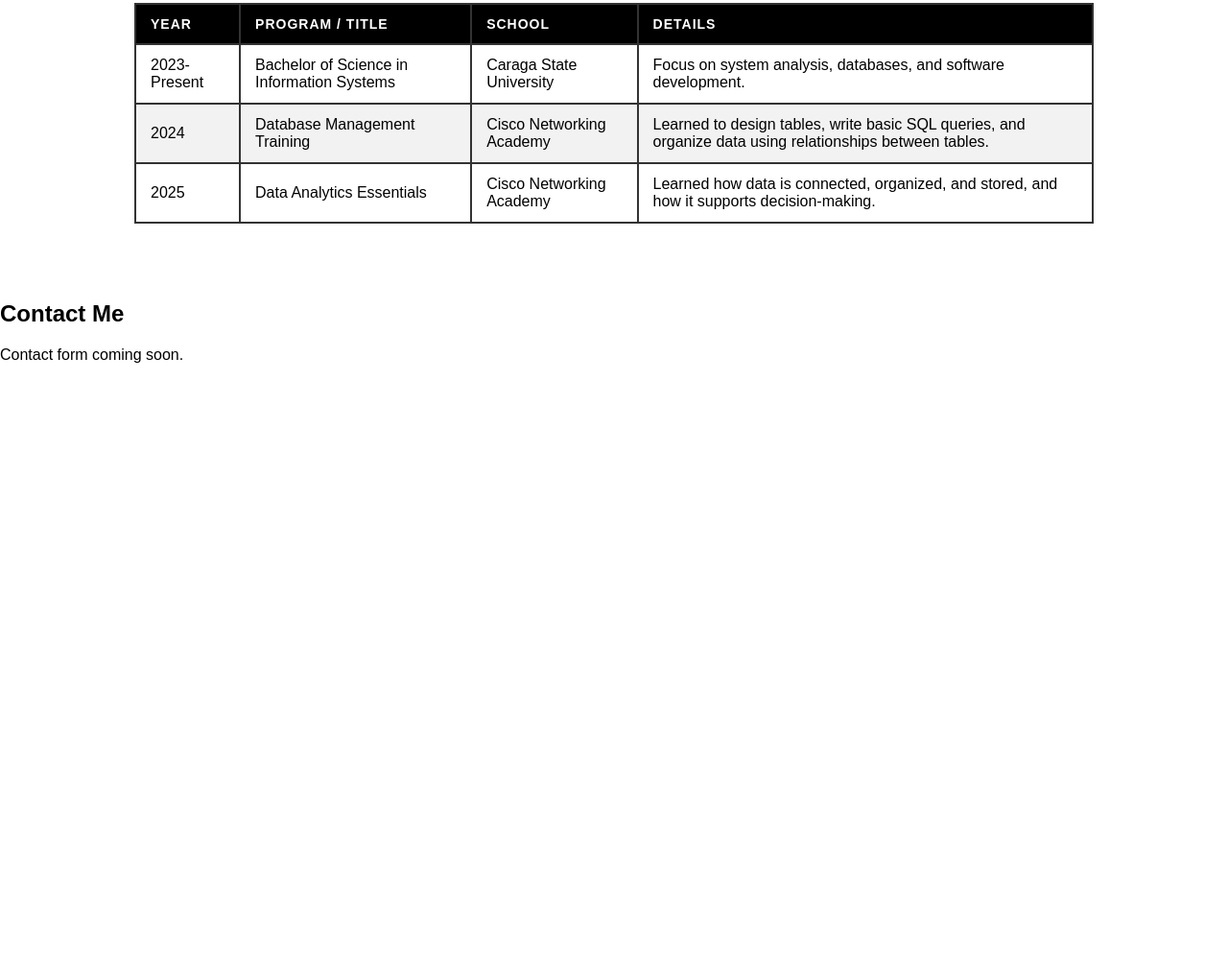
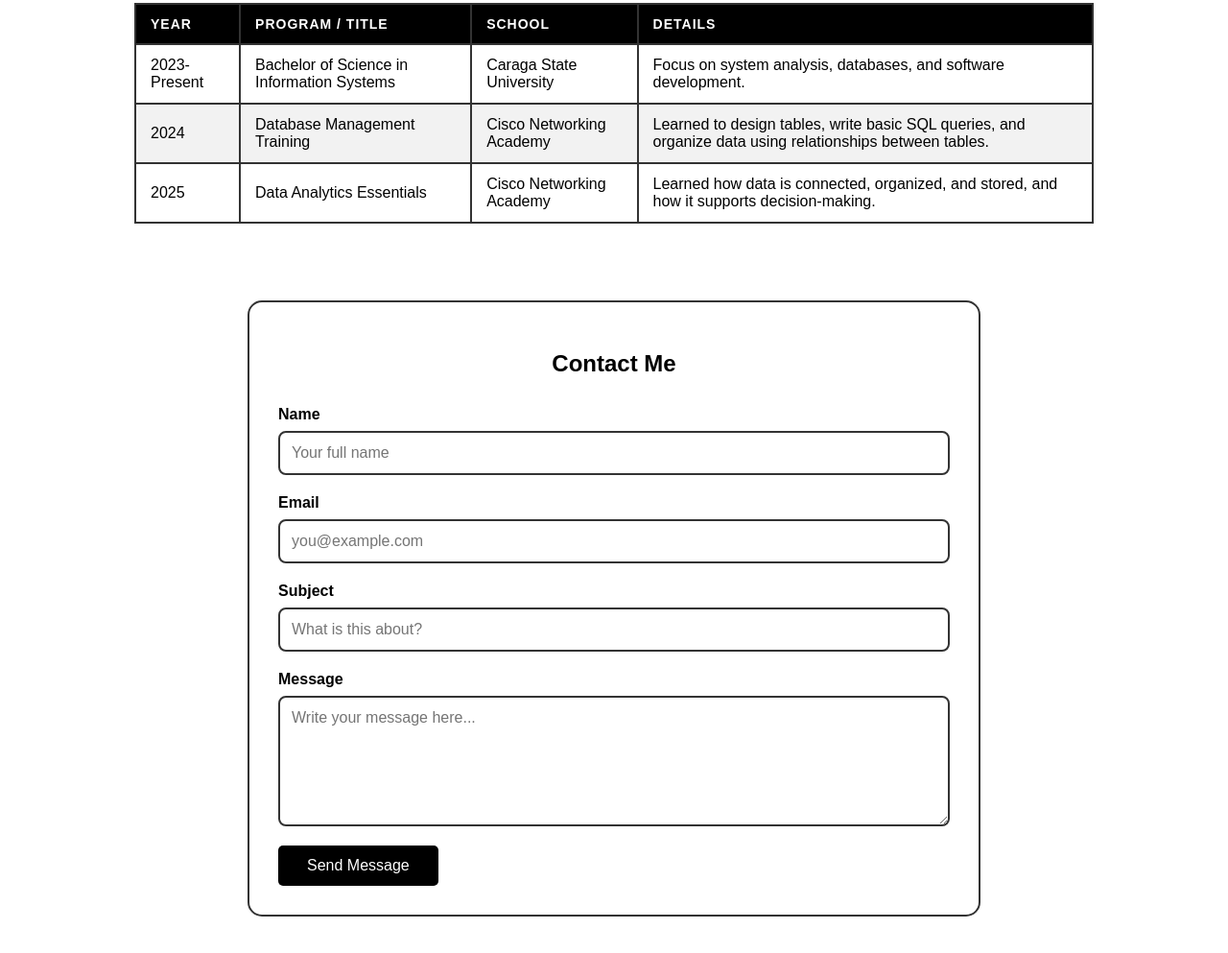
Before and after one commit to caithlynannemoran-design/portfolio-project, a plain HTML site: page index.html in a window 1280 px wide. Shown: the part 2449-3442 px from the top of the page at 96% size. Before the commit the page ends 2844 px from the top, so only its background shows below. Drawn offline with Linux system fonts and the light colour scheme.

Commit message:
Add contact form

```diff
--- a/index.html
+++ b/index.html
@@ -225,7 +225,32 @@
 
 <section id="contact" class="contact">
     <h2>Contact Me</h2>
-    <p>Contact form coming soon.</p>
+
+    <form class="contact-form" action="#" method="post">
+
+        <div class="form-group">
+            <label for="name">Name</label>
+            <input type="text" id="name" name="name" placeholder="Your full name" required />
+        </div>
+
+        <div class="form-group">
+            <label for="email">Email</label>
+            <input type="email" id="email" name="email" placeholder="you@example.com" required />
+        </div>
+
+        <div class="form-group">
+            <label for="subject">Subject</label>
+            <input type="text" id="subject" name="subject" placeholder="What is this about?" required />
+        </div>
+
+        <div class="form-group">
+            <label for="message">Message</label>
+            <textarea id="message" name="message" rows="6" placeholder="Write your message here..." required></textarea>
+        </div>
+
+        <button type="submit" class="send-button">Send Message</button>
+
+    </form>
 </section>
 
 </body>
--- a/style.css
+++ b/style.css
@@ -302,3 +302,68 @@
 section {
     scroll-margin-top: 80px;
 }
+
+.contact {
+    max-width: 700px;
+    margin: 50px auto;
+    padding: 30px;
+    border: 2px solid #333;
+    border-radius: 15px;
+}
+
+.contact h2 {
+    text-align: center;
+    margin-bottom: 30px;
+}
+
+.form-group {
+    display: flex;
+    flex-direction: column;
+    margin-bottom: 20px;
+}
+
+.form-group label {
+    font-weight: bold;
+    margin-bottom: 8px;
+}
+
+.form-group input,
+.form-group textarea {
+    padding: 12px;
+    border: 2px solid #333;
+    border-radius: 8px;
+    font-family: Arial, sans-serif;
+    font-size: 16px;
+}
+
+.form-group textarea {
+    resize: vertical;
+}
+
+.form-group input,
+.form-group textarea {
+    transition: border-color 0.3s, box-shadow 0.3s;
+}
+
+.form-group input:focus,
+.form-group textarea:focus {
+    outline: none;
+    border-color: #1a73e8;
+    box-shadow: 0 0 6px rgba(26, 115, 232, 0.5);
+}
+
+.send-button {
+    padding: 12px 30px;
+    background-color: black;
+    color: white;
+    border: none;
+    border-radius: 5px;
+    font-size: 16px;
+    cursor: pointer;
+    transition: background-color 0.3s, transform 0.2s;
+}
+
+.send-button:hover {
+    background-color: #1a73e8;
+    transform: translateY(-2px);
+}
```
